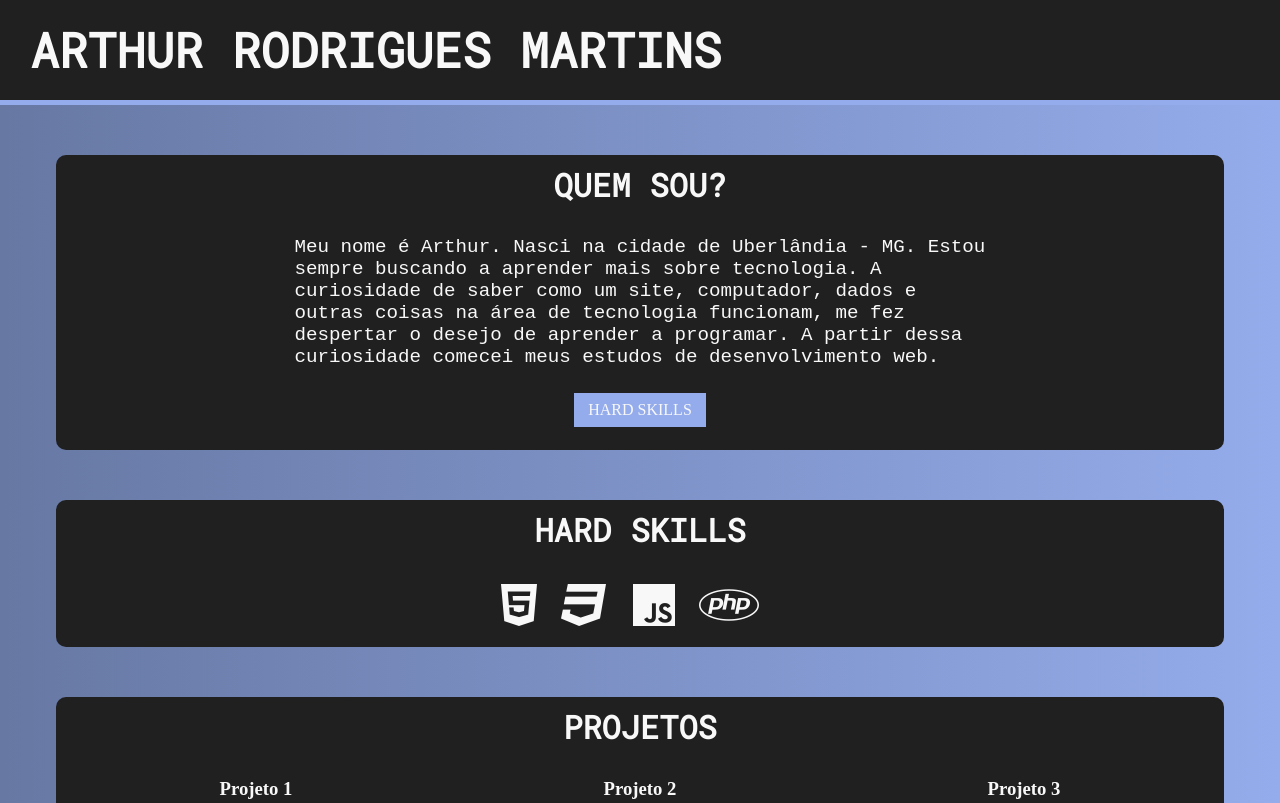
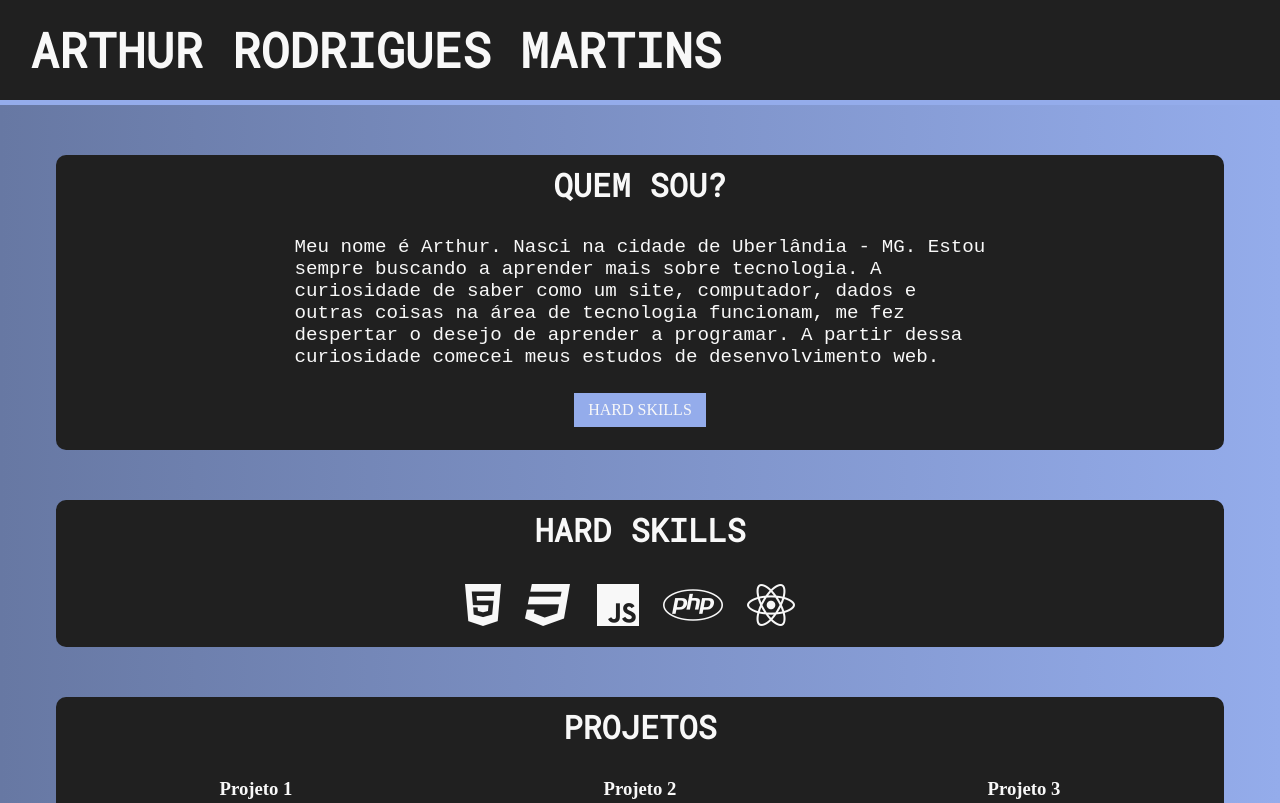
Before and after one commit to ArthurRodriguesm/portfolio, a plain HTML site: page index.html in a window 1280 px wide. Shown: the top 803 px of the page. Drawn offline with Linux system fonts and the light colour scheme.

Commit message:
Update index.html

```diff
--- a/index.html
+++ b/index.html
@@ -27,6 +27,7 @@
                 <i class="fab fa-css3" title="CSS3"></i>
                 <i class="fab fa-js" title="JAVASCRIPT"></i>
                 <i class="fab fa-php" title="PHP"></i>
+                <i class="fab fa-brands fa-react" title="REACT.JS"></i>
             </div>
         </section>
         <section class="container" id="projects">
```
